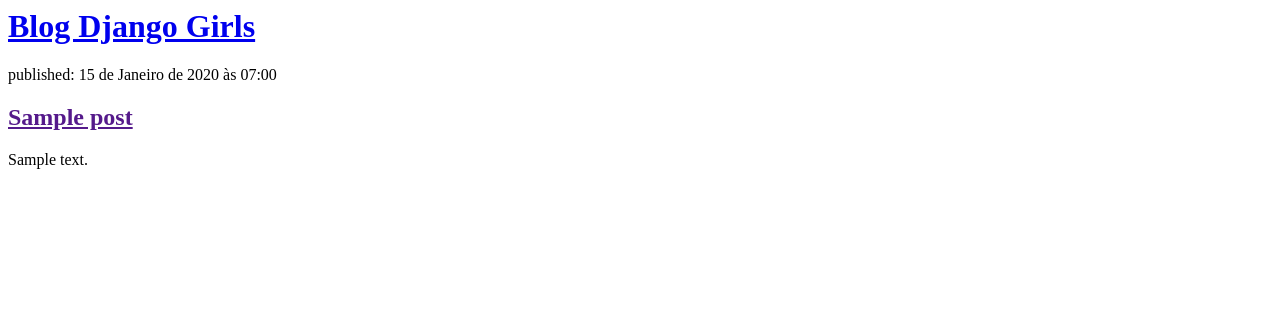
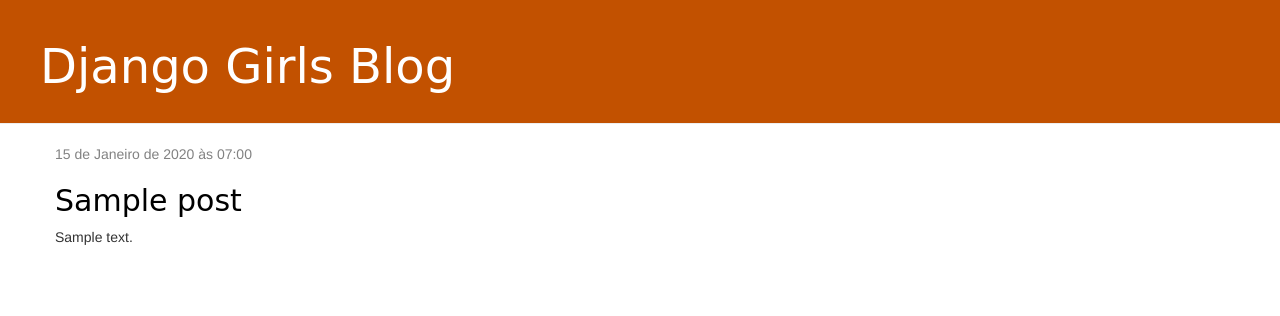
Before and after one commit to Josieljcc/dg2024, a Django app: page / in a window 1280 px wide. Shown: the top 316 px of the page. Run offline with Django 4.2, Linux system fonts and the light colour scheme; tables that the repository leaves empty hold one stand-in row (values such as "Sample post"); some libraries are stand-ins or nearby versions.

Commit message:
feat: create post details

```diff
--- /dev/null
+++ b/blog/static/css/blog.css
@@ -0,0 +1,56 @@
+.page-header {
+  background-color: #c25100;
+  margin-top: 0;
+  padding: 20px 20px 20px 40px;
+}
+
+.page-header h1,
+.page-header h1 a,
+.page-header h1 a:visited,
+.page-header h1 a:active {
+  color: #ffffff;
+  font-size: 36pt;
+  text-decoration: none;
+}
+
+.content {
+  margin-left: 40px;
+}
+
+h1,
+h2,
+h3,
+h4 {
+  font-family: "Lobster", cursive;
+}
+
+.date {
+  color: #828282;
+}
+
+.save {
+  float: right;
+}
+
+.post-form textarea,
+.post-form input {
+  width: 100%;
+}
+
+.top-menu,
+.top-menu:hover,
+.top-menu:visited {
+  color: #ffffff;
+  float: right;
+  font-size: 26pt;
+  margin-right: 20px;
+}
+
+.post {
+  margin-bottom: 70px;
+}
+
+.post h2 a,
+.post h2 a:visited {
+  color: #000000;
+}
--- /dev/null
+++ b/blog/templates/blog/base.html
@@ -0,0 +1,25 @@
+{% load static %}
+<html>
+  <head>
+    <title>Django Girls blog</title>
+    <link
+      rel="stylesheet"
+      href="//maxcdn.bootstrapcdn.com/bootstrap/3.2.0/css/bootstrap.min.css"
+    />
+    <link
+      rel="stylesheet"
+      href="//maxcdn.bootstrapcdn.com/bootstrap/3.2.0/css/bootstrap-theme.min.css"
+    />
+    <link rel="stylesheet" href="{% static 'css/blog.css' %}" />
+  </head>
+  <body>
+    <div class="page-header">
+      <h1><a href="/">Django Girls Blog</a></h1>
+    </div>
+    <div class="content container">
+      <div class="row">
+        <div class="col-md-8">{% block content %} {% endblock %}</div>
+      </div>
+    </div>
+  </body>
+</html>
--- a/blog/templates/blog/post_list.html
+++ b/blog/templates/blog/post_list.html
@@ -1,18 +1,7 @@
-<html>
-  <head>
-    <title>Blog Django Girls</title>
-  </head>
-  <body>
-    <div>
-      <h1><a href="/">Blog Django Girls</a></h1>
-    </div>
-
-    {% for post in posts %}
-    <div>
-      <p>published: {{ post.published_date }}</p>
-      <h2><a href="">{{ post.title }}</a></h2>
-      <p>{{ post.text|linebreaksbr }}</p>
-    </div>
-    {% endfor %}
-  </body>
-</html>
+{% extends 'blog/base.html' %} {% block content %} {% for post in posts %}
+<div class="post">
+  <div class="date">{{ post.published_date }}</div>
+  <h2><a href="{% url 'post_detail' pk=post.pk %}">{{ post.title }}</a></h2>
+  <p>{{ post.text|linebreaksbr }}</p>
+</div>
+{% endfor %} {% endblock %}
--- a/blog/urls.py
+++ b/blog/urls.py
@@ -3,4 +3,5 @@
 
 urlpatterns = [
     path("", views.post_list, name="post_list"),
+    path("post/<int:pk>/", views.post_detail, name="post_detail"),
 ]
--- a/blog/views.py
+++ b/blog/views.py
@@ -1,6 +1,6 @@
-from django.shortcuts import render
 from django.utils import timezone
 from .models import Post
+from django.shortcuts import render, get_object_or_404
 
 
 def post_list(request):
@@ -8,3 +8,8 @@
         "published_date"
     )
     return render(request, "blog/post_list.html", {"posts": posts})
+
+
+def post_detail(request, pk):
+    post = get_object_or_404(Post, pk=pk)
+    return render(request, "blog/post_detail.html", {"post": post})
--- a/requirements.txt
+++ b/requirements.txt
@@ -1 +1 @@
-Django~=3.2.25
+Django~=4.2.11
```
Also changed, not shown: blog/templates/blog/post_detail.html (added, +9 -0 lines).
